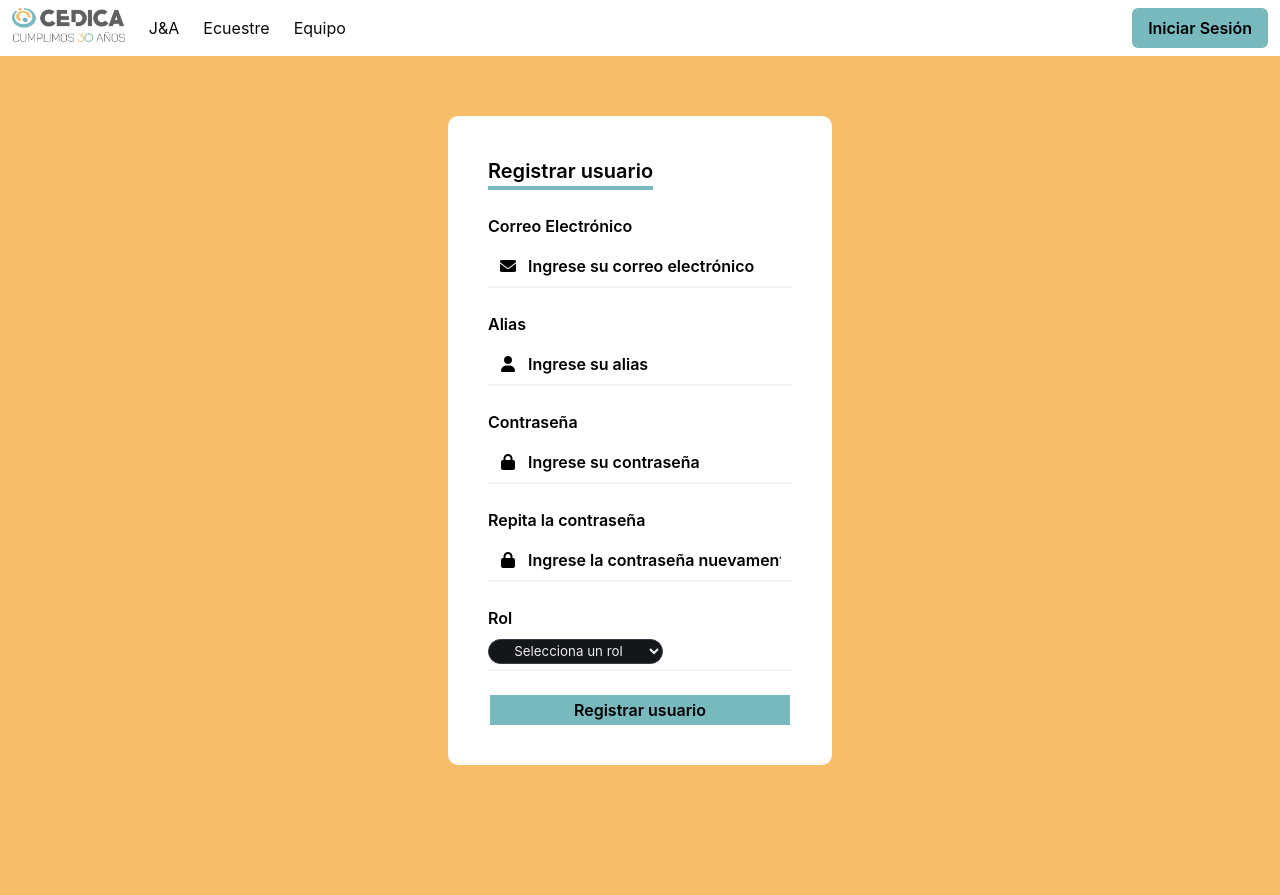
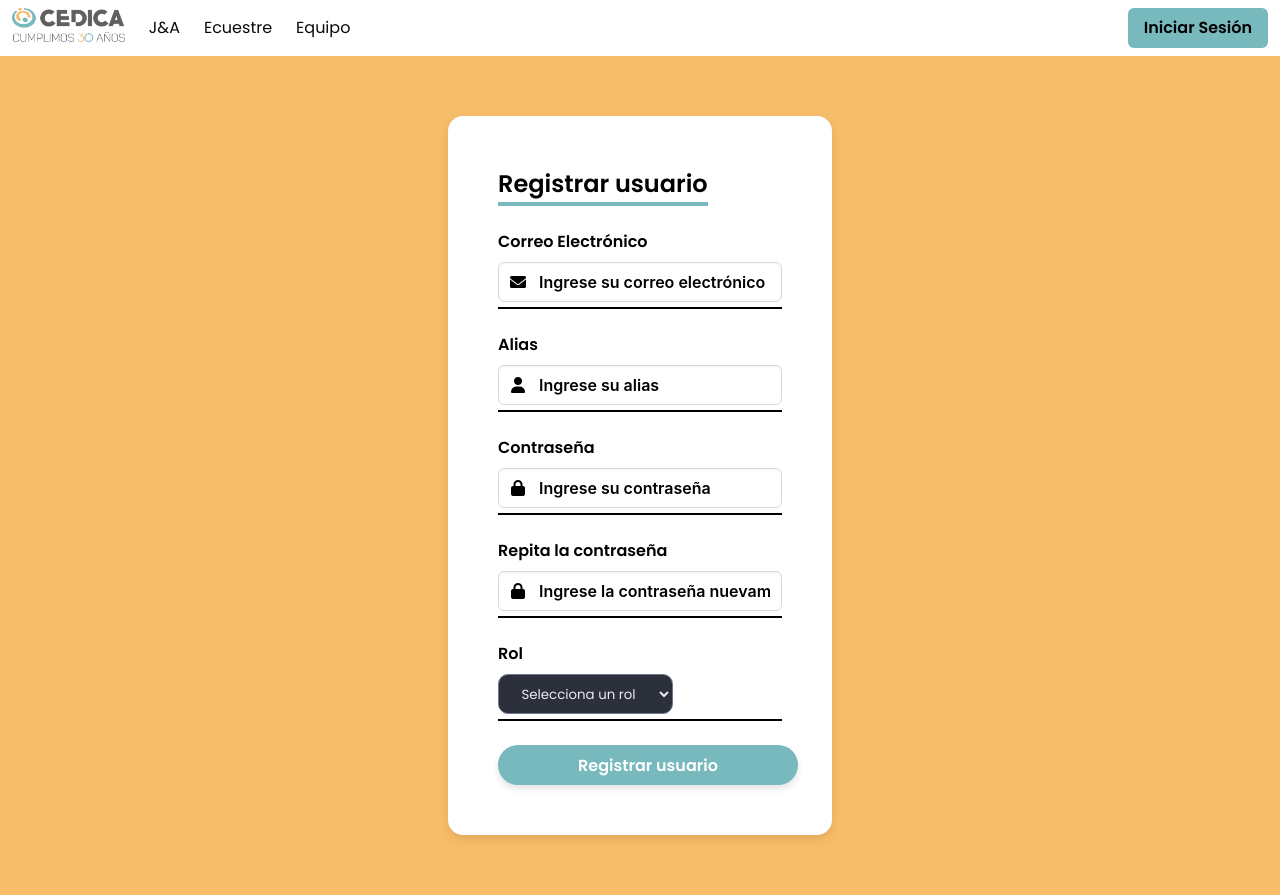
Before and after one commit to agosrubbini/Proyecto-de-Software, a Flask app: template admin/src/web/templates/auth/registry.html in a window 1280 px wide. Before the commit the page ends 765 px from the top, so only its background shows below. Run offline with Flask 3, Linux system fonts and the light colour scheme; the template is opened without the code that fills it, so the values that code supplies are empty; parts of the project's set-up code (start-up, migrations or seed data) failed here and were passed over.

Commit message:
Arreglo estilos

```diff
--- a/admin/static/styles/auth.css
+++ b/admin/static/styles/auth.css
@@ -1,11 +1,34 @@
 
-    h1{
-        padding-top: 20px;
-        font-size: 20px !important;
-        margin-bottom: 0 !important;
+    body {
+        font-family: 'Poppins', sans-serif;
     }
 
-    .input, form{
+    h1 {
+        padding-top: 20px;
+        font-size: 24px !important;
+        margin-bottom: 0 !important;
+        font-weight: 600;
+    }
+
+    select {
+        border-radius: 10px;
+        background-color: hsl(221, 14%, 20%);
+        width: 175px;
+        height: 40px;
+        text-align: center;
+        color: hsl(221, 14%, 93%);
+        font-family: 'Poppins', sans-serif;
+        margin-bottom: 15px;
+        border-color: hsl(221, 14%, 50%);
+        padding-inline-end: 2px;
+        transition: background-color 0.3s ease;
+    }
+
+    select:hover {
+        background-color: hsl(221, 14%, 15%);
+    }
+
+    .input, form {
         background-color: white;
     }
 
@@ -13,7 +36,7 @@
         width: fit-content;
     }
 
-    .linea-titulo{
+    .linea-titulo {
         border: none;
         border: 2px solid var(--primary-color);
         margin-top: 0px;
@@ -21,63 +44,62 @@
     }
 
     form {
-        display:block;
+        display: block;
         width: 30%;
         margin: 60px auto;
         height: 80%;
-        padding: 20px 40px;;
-        border-radius: 10px;
+        padding: 30px 50px;
+        border-radius: 15px;
+        box-shadow: 0px 4px 10px rgba(0, 0, 0, 0.1);
+        background-color: white;
     }
 
-    hr{
-        margin-top:-10px;
-        border: 1x solid black;
+    hr {
+        margin-top: -10px;
+        border: 1px solid black;
     }
 
-    input{
-        margin-bottom: 10px;
-        border: none;
-        outline: none;
+    input {
+        margin-bottom: 15px;
+        border-radius: 10px;
+        border: 1px solid hsl(221, 14%, 80%);
+        padding: 10px;
+        height: 40px;
+        transition: box-shadow 0.2s ease, border-color 0.2s ease;
         width: 100%;
-        height: 30px;
     }
 
-    button{
-        background-color: var(--primary-color);
-        width: 300px;
-        height: 30px;
-        color: black;
-        font-style: bold;
-        font-weight: 600;
-        display: block;
-        margin: 20px auto;
-    }
-
-    .input, .input:focus{
-        box-shadow: none;
-        border: none;
+    input:focus {
+        box-shadow: 0px 0px 5px rgba(0, 0, 0, 0.2);
+        border-color: hsl(221, 14%, 50%);
         outline: none;
     }
 
-    .input, .input::placeholder, .label, .button{
+    button {
+        background-color: var(--primary-color);
+        width: 300px;
+        height: 40px;
+        color: white;
+        font-weight: bold;
+        display: block;
+        margin: 20px auto;
+        border-radius: 20px;
+        border: none;
+        box-shadow: 0px 4px 6px rgba(0, 0, 0, 0.1);
+        transition: background-color 0.3s ease, transform 0.3s ease;
+    }
+
+    button:hover {
+        background-color: hsl(221, 14%, 40%);
+        transform: scale(1.05);
+    }
+
+    .input, .input::placeholder, .label, .button {
         color: black;
         font-weight: 600;
         font-style: bold;
     }
 
     i {
-        color:black;
+        color: black;
     }
-
-    select{
-        border-radius: 20px;
-        background-color: hsl(221, 14%,calc(9% + 0%));
-        width: 175px;
-        height: 25px;
-        text-align: center;
-        color: hsl(221, 14%, 93%);
-        font-family: Inter, SF Pro, Segoe UI, Roboto, Oxygen, Ubuntu, Helvetica Neue, Helvetica, Arial, sans-serif;
-        margin-bottom: 15px;
-        border-color: hsl(221, 14%,calc(24% + 0%));
-        padding-inline-end: 2px;
-    }
```
